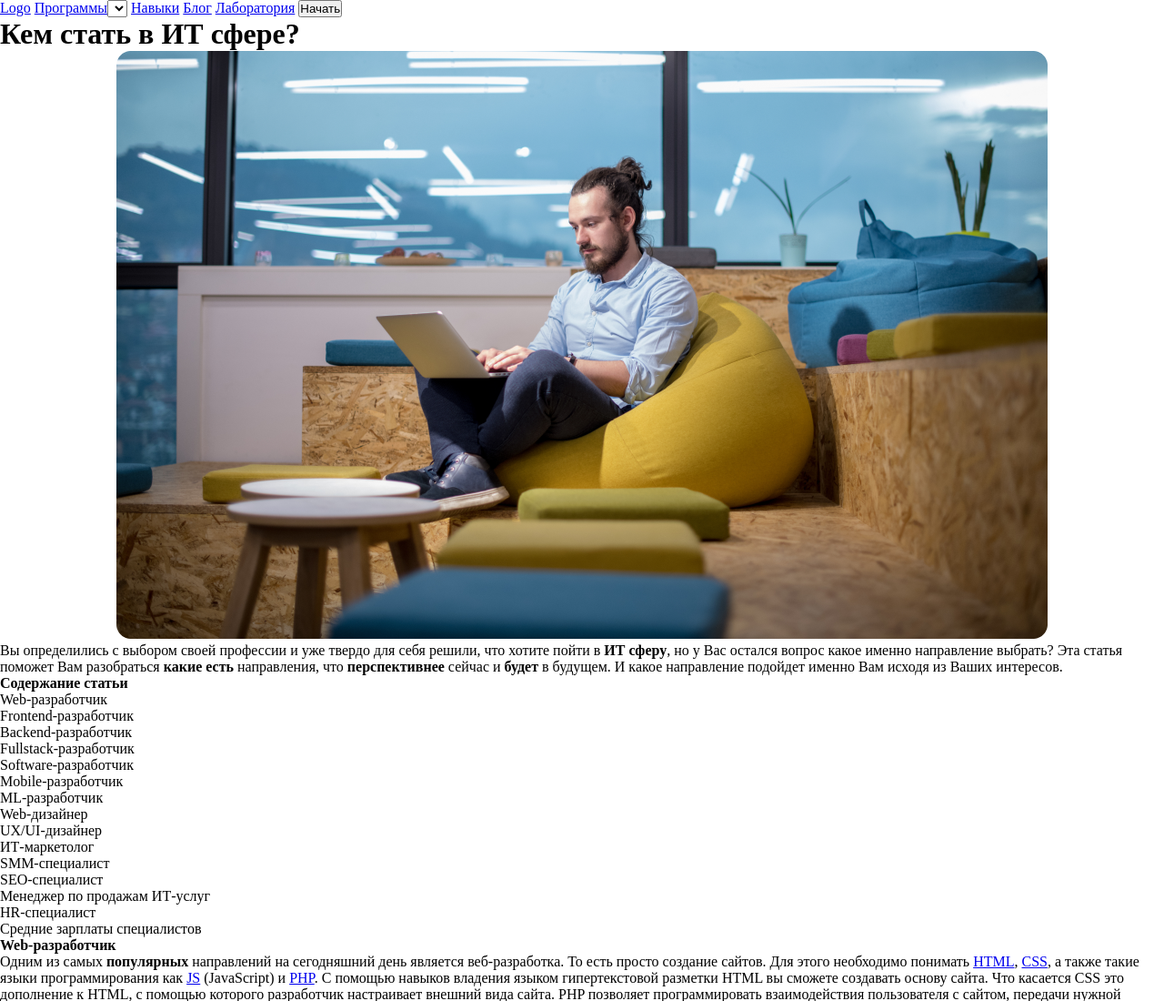
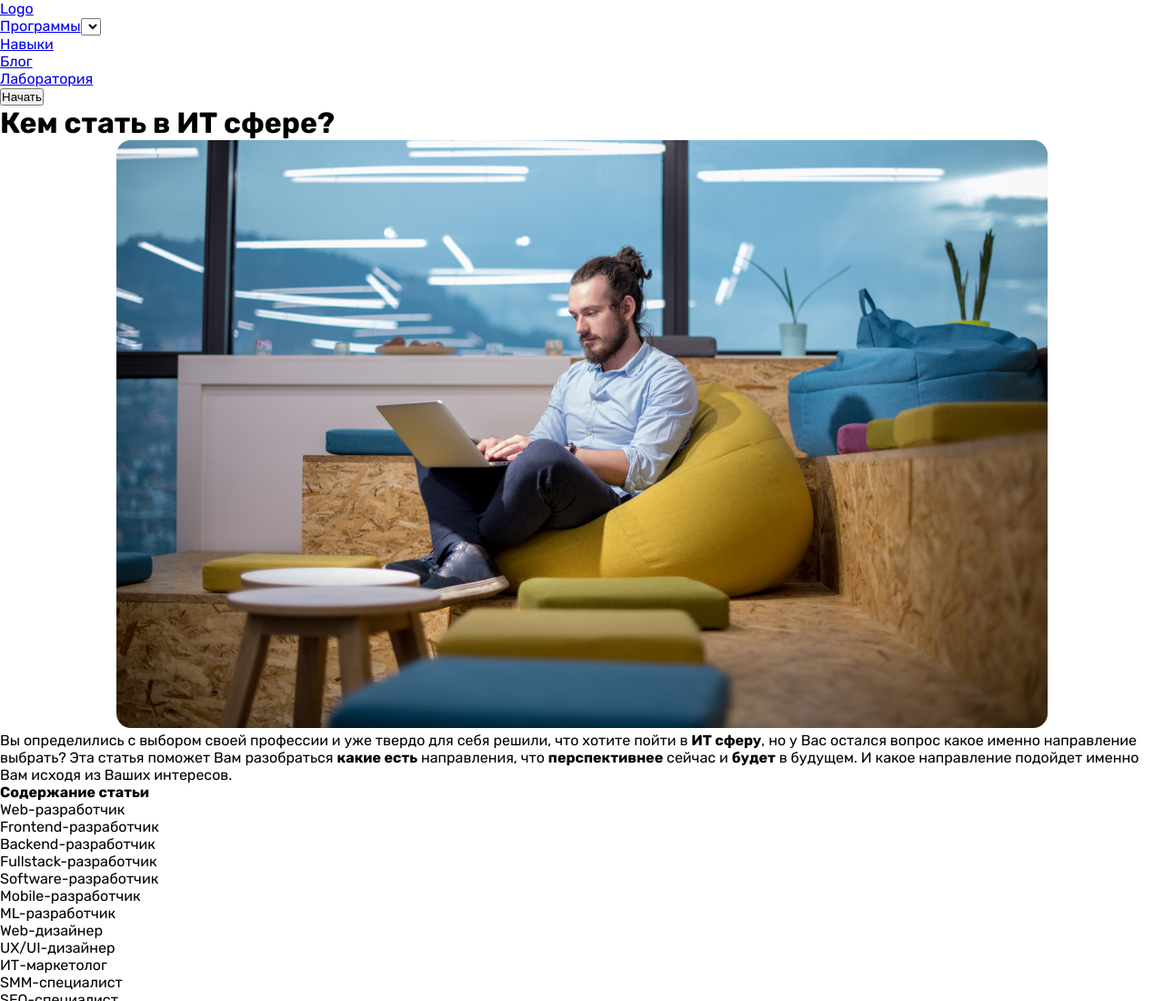
Before and after one commit to IrynaS1/site_California_Magazine, a plain HTML site: page index.html in a window 1280 px wide. Shown: the top 1100 px of the page at 91% size. Drawn offline with Linux system fonts and the light colour scheme.

Commit message:
Added ul-list in header, body styles

```diff
--- a/index.html
+++ b/index.html
@@ -18,18 +18,22 @@
 <body>
 
 	<header class="header">
-		<div class="wrapper__header">
+		<div class="header__wrapper">
 			<nav class="header__navlist">
-				<a href="#!" class="nav__item__link">Logo</a>
-				<a href="#!" class="nav__item__link">Программы<select></select></a>
-				<a href="#!" class="nav__item__link">Навыки</a>
-				<a href="#!" class="nav__item__link">Блог</a>
-				<a href="#!" class="nav__item__link">Лаборатория</a>
-				<button class="header__button">Начать</button>
+				<ul>
+					<li class="nav__item__link"><a href="#!">Logo</a></li>
+					<li class="nav__item__link"><a href="#!">Программы<select></select></a></li>
+					<li class="nav__item__link"><a href="#!">Навыки</a></li>
+					<li class="nav__item__link"><a href="#!">Блог</a></li>
+					<li class="nav__item__link"><a href="#!">Лаборатория</a></li>
+					<li class="header__button"><button>Начать</button></li>
+				</ul>
 			</nav>
 		</div>
 	</header>
 	<main>
+		<div class="main__wrapper"></div>
+
 
 
 		<div class="main__title">
@@ -383,6 +387,7 @@
 				</tr>
 			</div>
 		</table>
+		</div>
 	</main>
 	<center>
 		<img src="/images/Group 2529.png" alt="like" />
--- a/style.css
+++ b/style.css
@@ -3,6 +3,13 @@
 	box-sizing: border-box;
 	margin: 0;
 	padding: 0;
+}
+
+body {
+	font-family: 'Rubik';
+	font-style: normal;
+	font-weight: 400;
+	font-size: 16px;
 }
 
 
```
